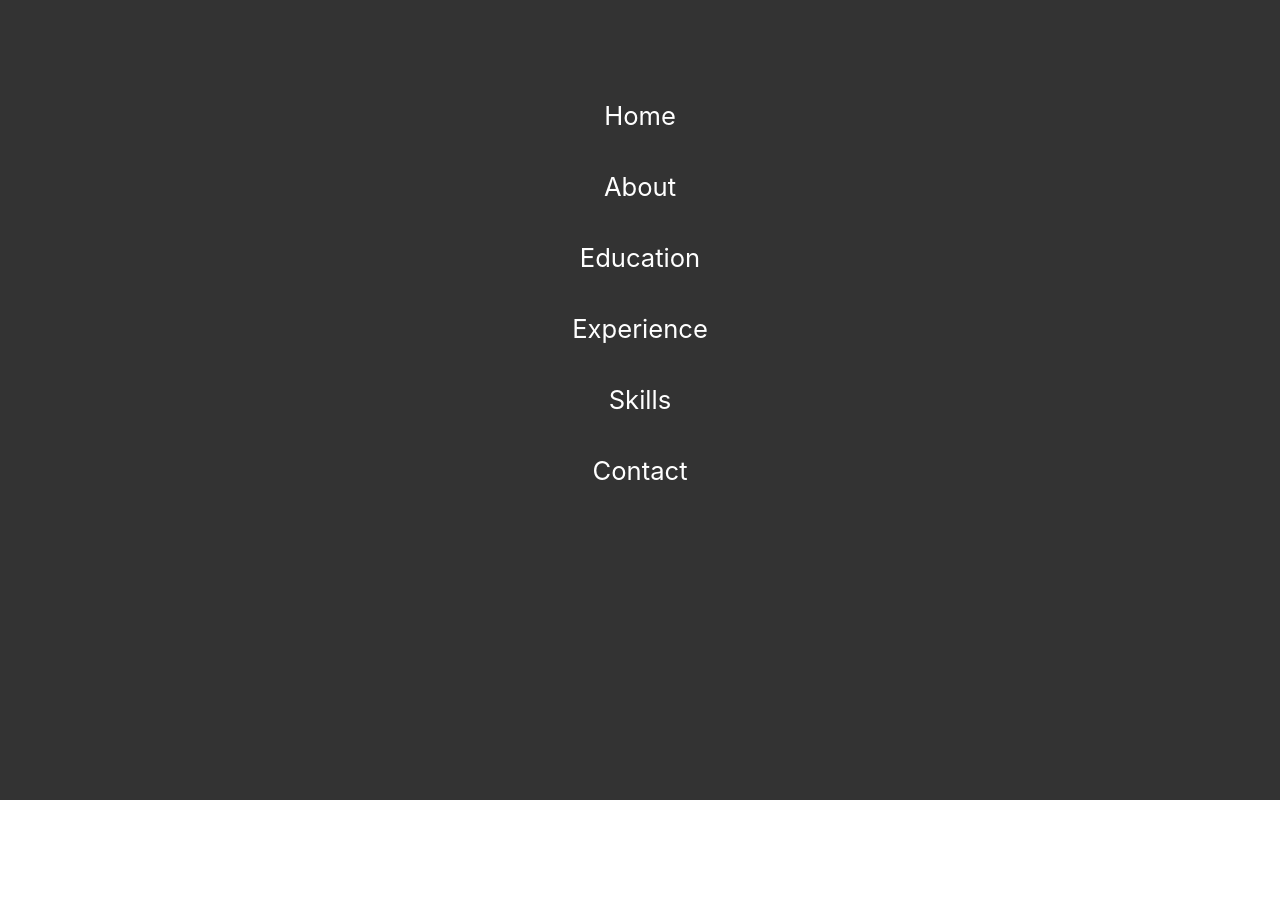
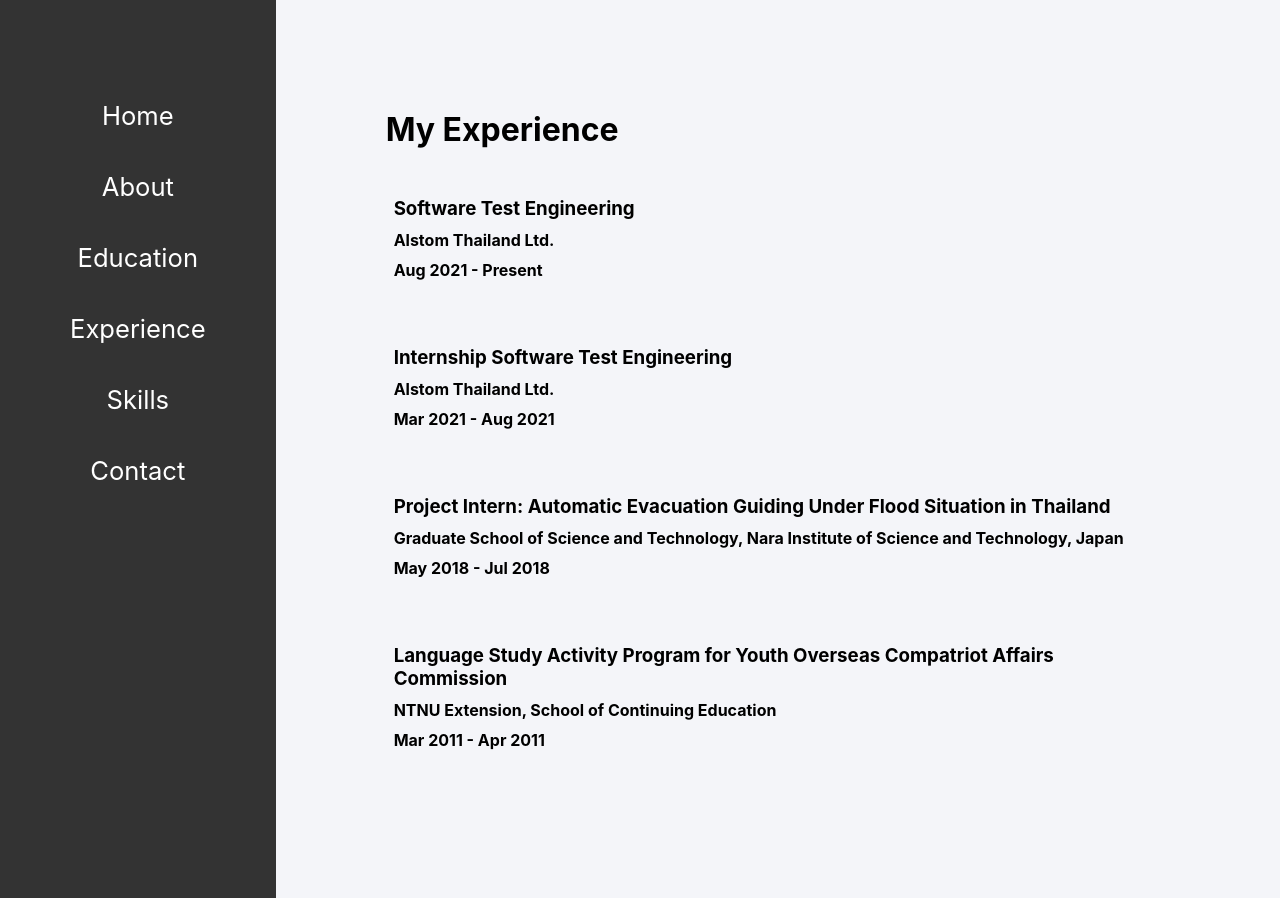
Before and after one commit to WilawanLelapratak/my-portfolio, a React (Create React App) app: page /experience in a window 1280 px wide. Before the commit the page ends 800 px from the top, so only its background shows below. Built offline with nearby package versions, Linux system fonts and the light colour scheme.

Commit message:
Create Experience Page

```diff
--- a/src/App.js
+++ b/src/App.js
@@ -6,6 +6,7 @@
 import Home from './contents/Home'
 import About from './contents/About'
 import Education from './contents/Education'
+import Experience from './contents/Experience'
 
 import { BrowserRouter as Router, Route, Routes } from 'react-router-dom'
 
@@ -18,6 +19,7 @@
           <Route path="/" element={<Home />} />
           <Route path="/about" element={<About />} />
           <Route path="/education" element={<Education />} />
+          <Route path="/experience" element={<Experience />} />
         </Routes>
       </div>
     </Router>
--- /dev/null
+++ b/src/contents/Experience.js
@@ -0,0 +1,18 @@
+import React, { Component } from 'react'
+import Widecard from '../components/Widecard'
+
+class Experience extends Component {
+    render() {
+        return (
+            <div className="condiv experience">
+                <h1 className="subtopic">My Experience</h1>
+                <Widecard title="Software Test Engineering" where="Alstom Thailand Ltd." from="Aug 2021" to="Present" />
+                <Widecard title="Internship Software Test Engineering" where="Alstom Thailand Ltd." from="Mar 2021" to="Aug 2021" />
+                <Widecard title="Project Intern: Automatic Evacuation Guiding Under Flood Situation in Thailand" where="Graduate School of Science and Technology, Nara Institute of Science and Technology, Japan" from="May 2018" to="Jul 2018" />
+                <Widecard title="Language Study Activity Program for Youth Overseas Compatriot Affairs Commission" where="NTNU Extension, School of Continuing Education" from="Mar 2011" to="Apr 2011" />
+            </div>
+        );
+    }
+}
+
+export default Experience;
```
